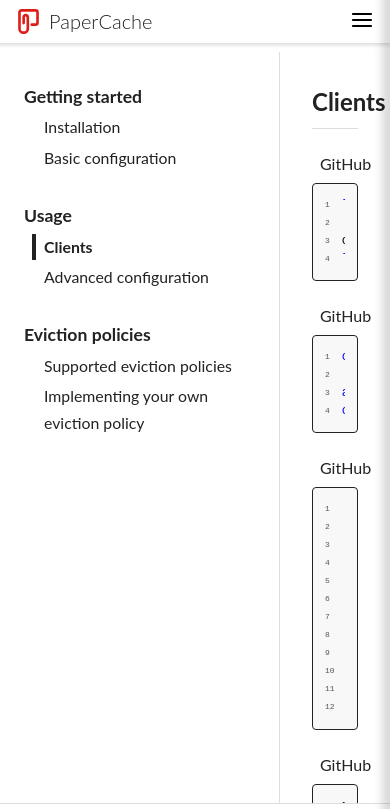
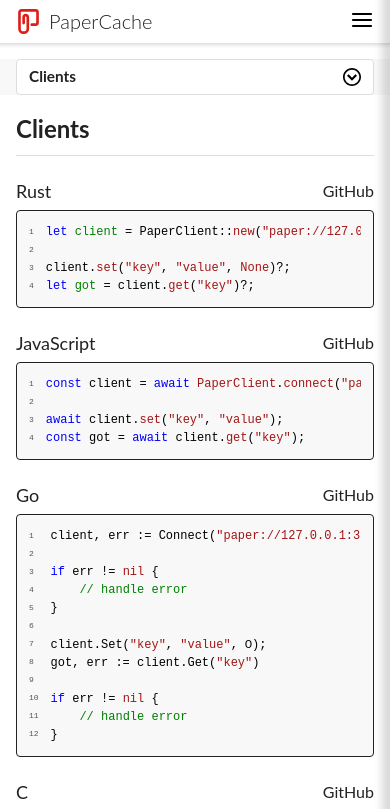
Before and after one commit to PaperCache/website, a SvelteKit app: page /guide/usage/clients in a window 390 px wide. Shown: the top 809 px of the page. Built offline with nearby package versions, Linux system fonts and the light colour scheme.

Commit message:
Add mobile support to guide page

```diff
--- a/src/lib/components/Header.svelte
+++ b/src/lib/components/Header.svelte
@@ -11,6 +11,7 @@
 
     const SCROLLING_THRESHOLD: number = 0;
 
+    let spacerHeight: number = $state(84);
     let scrolling: boolean = $state(false);
     let menuOpen: boolean = $state(false);
 
@@ -38,7 +39,10 @@
 	};
 </script>
 
-<header class={minimized || scrolling ? "minimized" : ""}>
+<header
+	class={minimized || scrolling ? "minimized" : ""}
+	bind:clientHeight={spacerHeight}
+>
 	<a href="{base}/" class="name">
 		<LogoSvg />
 		PaperCache
@@ -65,7 +69,7 @@
 	<a {href} class={isCurrent ? "current": ""}>{text}</a>
 {/snippet}
 
-<div class={[minimized ? "small" : "", "spacer"]}></div>
+<div class="spacer" style:height={`${spacerHeight}px`}></div>
 
 <style lang="scss">
 	@use "$lib/styles/app";
@@ -170,16 +174,7 @@
 	}
 
 	.spacer {
-		height: 84px;
 		flex: 0 0 auto;
-
-		@media screen and (max-width: app.$mobile-width) {
-			height: 52px;
-		}
-
-		&.small {
-			height: 52px;
-		}
 	}
 
 	.shade {
--- /dev/null
+++ b/src/lib/svgs/CircleArrowSvg.svelte
@@ -0,0 +1,5 @@
+<!-- Generated by IcoMoon.io -->
+<svg version="1.1" xmlns="http://www.w3.org/2000/svg" width="32" height="32" viewBox="0 0 32 32">
+<path d="M0 16c0 8.837 7.163 16 16 16s16-7.163 16-16-7.163-16-16-16-16 7.163-16 16zM29 16c0 7.18-5.82 13-13 13s-13-5.82-13-13 5.82-13 13-13 13 5.82 13 13z"></path>
+<path d="M22.086 20.914l2.829-2.829-8.914-8.914-8.914 8.914 2.828 2.828 6.086-6.086z"></path>
+</svg>
--- a/src/routes/+layout.svelte
+++ b/src/routes/+layout.svelte
@@ -10,17 +10,27 @@
 	<title>PaperCache</title>
 </svelte:head>
 
-<main>
+<main class={page.route.id?.startsWith("/guide") ? "fixed-height": ""}>
 	<Header minimized={page.route.id !== "/"} />
 	{@render children()}
 	<Footer />
 </main>
 
 <style lang="scss">
+	@use "$lib/styles/app";
+
 	main {
 		min-height: 100vh;
 		min-width: 100vw;
 		display: flex;
 		flex-direction: column;
+
+		&.fixed-height {
+			height: 100vh;
+
+			@media screen and (max-width: app.$mobile-width) {
+				height: auto;
+			}
+		}
 	}
 </style>
--- a/src/routes/+page.svelte
+++ b/src/routes/+page.svelte
@@ -310,8 +310,4 @@
 			}
 		}
 	}
-
-	:global(main) {
-		height: auto;
-	}
 </style>
--- a/src/routes/guide/+layout.svelte
+++ b/src/routes/guide/+layout.svelte
@@ -1,8 +1,10 @@
 <script lang="ts">
     import { base } from "$app/paths";
     import { page } from "$app/state";
+    import CircleArrowSvg from "$lib/svgs/CircleArrowSvg.svelte";
 
 	const { children } = $props();
+	let mobileNavOpen: boolean = $state(false);
 
 	const GUIDE_SECTIONS: GuideSection[] = [
 		{
@@ -44,6 +46,14 @@
 		};
 	}
 
+	function toggleMobileNav() {
+		mobileNavOpen = !mobileNavOpen;
+	}
+
+	function closeMobileNav() {
+		mobileNavOpen = false;
+	}
+
 	type GuideSection = {
 		title: string;
 		modules: GuideModule[];
@@ -62,7 +72,12 @@
 
 <section>
 	<nav>
-		<ul>
+		<button class={mobileNavOpen ? "" : "closed"} onclick={toggleMobileNav}>
+			<span>{moduleTitle || "On this page"}</span>
+			<CircleArrowSvg />
+		</button>
+
+		<ul class={mobileNavOpen ? "" : "closed"}>
 			{#each GUIDE_SECTIONS as guideSection}
 				<li>{guideSection.title}</li>
 				<ul>
@@ -87,19 +102,99 @@
 	{@const isCurrent = page.route.id?.endsWith(slug)}
 
 	<li class={isCurrent ? "current": ""}>
-		<a href="{base}/guide/{slug}">{title}</a>
+		<a href="{base}/guide/{slug}" onclick={closeMobileNav}>{title}</a>
 	</li>
 {/snippet}
 
 <style lang="scss">
+	@use "$lib/styles/app";
+
+	section {
+		flex: 1 1 auto;
+		display: flex;
+		overflow: hidden;
+
+		@media screen and (max-width: app.$mobile-width) {
+			flex-direction: column;
+		}
+	}
+
 	nav {
 		width: 20%;
 		min-width: 280px;
 		max-width: 340px;
 		padding: 0 24px 32px;
+		background-color: #f8f8f8;
 		border-right: 1px solid #dddddd;
 		flex: 0 0 auto;
 		overflow-y: auto;
+
+		@media screen and (max-width: app.$mobile-width) {
+			width: 100%;
+			min-width: auto;
+			max-width: none;
+			margin-top: 16px;
+			padding: 0 16px;
+			border-right: 0;
+
+			button {
+				width: 100%;
+				text-align: left;
+				padding: 8px 12px;
+				background-color: #ffffff;
+				border: 1px solid #dddddd;
+				border-top-right-radius: 4px;
+				border-top-left-radius: 4px;
+				display: flex !important;
+				align-items: center;
+
+				span {
+					color: #222222;
+					font-size: 1.15em;
+					line-height: 1.15em;
+					font-weight: 700;
+					flex: 1 1 auto;
+				}
+
+				:global(svg) {
+					height: 1.35em;
+					width: 1.35em;
+					margin-left: 8px;
+					flex: 0 0 auto;
+					transition: transform 0.15s ease-out;
+				}
+
+				&.closed {
+					border-radius: 4px;
+
+					:global(svg) {
+						transform: rotate(180deg);
+					}
+				}
+			}
+
+			> ul {
+				padding: 8px !important;
+				border-right: 1px solid #dddddd;
+				border-bottom: 1px solid #dddddd;
+				border-left: 1px solid #dddddd;
+				border-bottom-right-radius: 4px;
+				border-bottom-left-radius: 4px;
+				transition: height 0.25s ease-out;
+
+				&.closed {
+					display: none;
+				}
+
+				li:first-of-type {
+					margin-top: 8px;
+				}
+			}
+		}
+
+		button {
+			display: none;
+		}
 
 		ul {
 			padding-left: 0;
@@ -144,6 +239,10 @@
 		flex: 1 1 auto;
 		overflow-y: auto;
 
+		@media screen and (max-width: app.$mobile-width) {
+			padding: 16px;
+		}
+
 		h2 {
 			color: #222222;
 			font-size: 1.5em;
@@ -154,14 +253,4 @@
 			border-bottom: 1px solid #dddddd;
 		}
 	}
-
-	section {
-		flex: 1 1 auto;
-		display: flex;
-		overflow: hidden;
-	}
-
-	:global(main) {
-		height: 100vh;
-	}
 </style>
```
